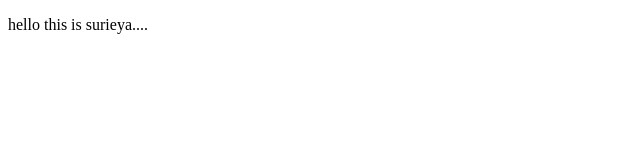
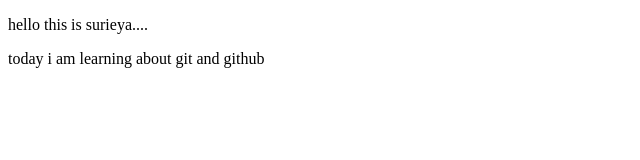
Before and after one commit to Surieya/test, a plain HTML site: page demo1.html in a window 1280 px wide. Shown: the whole page, without its empty margins (0-640 px from the left). Drawn offline with Linux system fonts and the light colour scheme.

Commit message:
learnt few more things

```diff
--- a/demo1.html
+++ b/demo1.html
@@ -8,5 +8,6 @@
 </head>
 <body>
   <p>hello this is surieya....</p>
+  <p>today i am learning about git and github</p>
 </body>
 </html>
```
